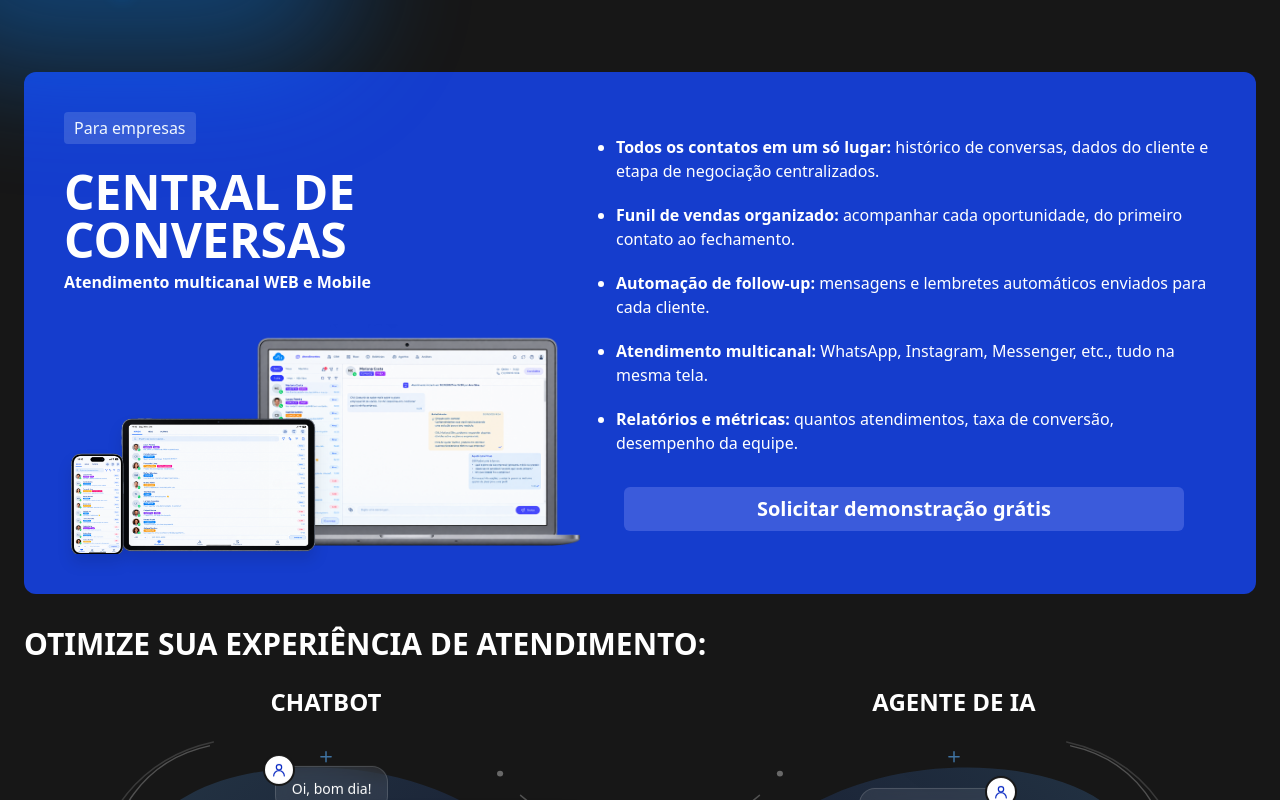
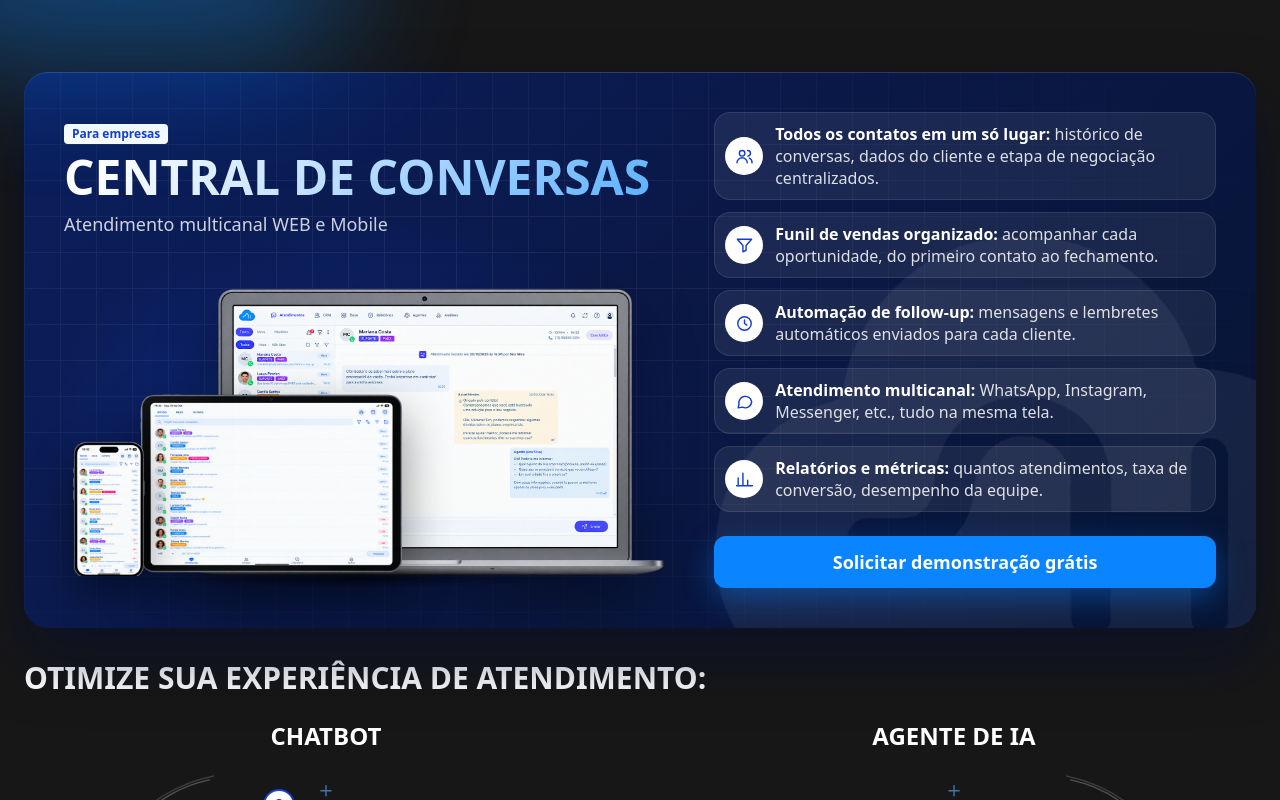
Before and after one commit to ddcalebe/htech-v2, a React (Vite) app: page / in a window 1280 px wide. Shown: the part 1240-2040 px from the top of the page. Built offline with nearby package versions, Linux system fonts and the light colour scheme.

Commit message:
feat: redesign corporative cards

```diff
--- a/src/components/cards/ProductCard.jsx
+++ b/src/components/cards/ProductCard.jsx
@@ -1,107 +1,202 @@
-import Button from "../ui/Button";
-import Badge from "../ui/Badge";
-import LogoLayer from "../ui/LogoLayer";
+import htechCloud from "../../assets/logo/htech-nuvem.png";
 
-// Cores de cada tema
-const themes = {
-  blue: {
-    card: "bg-[#153DCD] text-white",
-    logo: "bg-white/[0.07]",
-    badge: "blue",
-    button: "card",
-  },
-  gray: {
-    card: "bg-neutral-300 text-neutral-700",
-    logo: "bg-neutral-400/40",
-    badge: "gray",
-    button: "secondary",
-  },
+/**
+ * Card de produto (Central de Conversas, PABX...) da seção de Empresas.
+ *
+ * Card escuro (marinho → quase preto) para ficar em cima da seção azul de Empresas,
+ * com uma grade suave e a nuvem da HTech grande ao fundo (marca d'água).
+ * Esquerda: badge, título (com degradê), subtítulo e a imagem do produto com um brilho azul atrás.
+ * Direita: as características em blocos arredondados com o ícone num círculo branco, e o botão no final.
+ *
+ * Props:
+ *  - badge, title, subtitle, ctaLabel, ctaHref
+ *  - features: lista de { title, text, icon? }
+ *      title: parte em negrito (curta, ex.: "Todos os contatos")
+ *      text:  complemento curto (ex.: "em um só lugar")
+ *      icon:  "users" | "funnel" | "clock" | "chat" | "chart" | "phone" | "menu" | "record"
+ *  - image | laptopImage + tabletImage + phoneImage
+ *  - className
+ */
+
+const icons = {
+  users: (
+    <>
+      <circle cx="9" cy="8" r="3.5" />
+      <path d="M2.5 20a6.5 6.5 0 0 1 13 0" />
+      <path d="M16 4.5a3.5 3.5 0 0 1 0 7M18 14a6 6 0 0 1 3.5 6" />
+    </>
+  ),
+  funnel: <path d="M3 4h18l-7 8v6l-4 2v-8Z" />,
+  clock: (
+    <>
+      <circle cx="12" cy="12" r="8.5" />
+      <path d="M12 7.5V12l3 2" />
+    </>
+  ),
+  chat: <path d="M21 12a8 8 0 0 1-11.6 7.1L4 20l1-4.6A8 8 0 1 1 21 12Z" />,
+  chart: <path d="M4 20V10M10 20V4M16 20v-7M22 20H2" />,
+  phone: (
+    <path d="M5 4h4l2 5-2.5 1.5a11 11 0 0 0 5 5L15 13l5 2v4a2 2 0 0 1-2 2A16 16 0 0 1 3 6a2 2 0 0 1 2-2Z" />
+  ),
+  menu: <path d="M4 6h16M4 12h16M4 18h10" />,
+  record: (
+    <>
+      <circle cx="12" cy="12" r="8.5" />
+      <circle cx="12" cy="12" r="3.5" />
+    </>
+  ),
 };
 
-/** Card largo de produto (CRM, PABX, App de Gestão...). */
+// Ícone padrão de cada característica, pela posição (se a característica não tiver `icon`)
+const defaultIcons = ["users", "funnel", "clock", "chat", "chart"];
+
+function Icon({ name }) {
+  return (
+    <svg
+      viewBox="0 0 24 24"
+      className="h-[19px] w-[19px]"
+      fill="none"
+      stroke="currentColor"
+      strokeWidth="1.8"
+      strokeLinecap="round"
+      strokeLinejoin="round"
+      aria-hidden="true"
+    >
+      {icons[name] ?? icons.chat}
+    </svg>
+  );
+}
+
 export default function ProductCard({
-  theme = "blue",
   badge,
-  badgeIcon,
   title,
   subtitle,
   features = [],
   ctaLabel,
-  ctaHref = "#",
+  ctaHref = "#contato",
   image,
   laptopImage,
   tabletImage,
   phoneImage,
   className = "",
 }) {
-  const t = themes[theme] ?? themes.blue;
+  const hasMockup = laptopImage || tabletImage || phoneImage;
 
   return (
-    <article data-logo-card className={`relative overflow-hidden rounded-xl p-6 md:p-10 ${t.card} ${className}`}>
-      <LogoLayer className={t.logo} />
+    <article
+      className={`relative isolate grid items-center gap-10 overflow-hidden rounded-3xl p-6 text-white shadow-[0_30px_60px_rgba(4,12,50,0.5),inset_0_1px_0_rgba(255,255,255,0.12)] md:p-10 lg:grid-cols-[1.2fr_1fr] lg:gap-12 ${className}`}
+      style={{ background: "linear-gradient(135deg, #0B1F5E 0%, #0a1846 50%, #071433 100%)" }}
+    >
+      {/* Grade suave, mais forte perto do título e sumindo nas bordas */}
+      <span
+        aria-hidden="true"
+        className="pointer-events-none absolute inset-0 -z-10 opacity-[0.08]"
+        style={{
+          backgroundImage:
+            "linear-gradient(to right, #fff 1px, transparent 1px), linear-gradient(to bottom, #fff 1px, transparent 1px)",
+          backgroundSize: "36px 36px",
+          WebkitMaskImage: "radial-gradient(80% 80% at 30% 40%, #000, transparent)",
+          maskImage: "radial-gradient(80% 80% at 30% 40%, #000, transparent)",
+        }}
+      />
 
-      <div className="relative grid gap-8 lg:grid-cols-[1fr_1.3fr] lg:gap-12">
-        <div className="flex flex-col">
-          {badge && (
-            <div>
-              <Badge variant={t.badge}>
-                {badgeIcon && <img src={badgeIcon} alt="" className="h-8 w-8" />}
-                {badge}
-              </Badge>
-            </div>
-          )}
-          <h3 className="mt-6 text-5xl font-semibold">{title}</h3>
-          {subtitle && (
-            <p className="mt-2 whitespace-pre-line font-semibold leading-tight">{subtitle}</p>
-          )}
+      {/* Marca d'água: nuvem da HTech grande no canto de baixo */}
+      <img
+        src={htechCloud}
+        alt=""
+        aria-hidden="true"
+        className="pointer-events-none absolute -bottom-[18%] -right-[8%] -z-10 w-[52%] opacity-[0.06] brightness-0 invert"
+      />
 
-          {/* Imagem única (ex.: PABX) */}
-          {image && !laptopImage && (
-            <img src={image} alt="" className="mt-8 hidden w-full max-w-md object-contain sm:block" />
-          )}
+      {/* Esquerda: badge, título, subtítulo e imagem */}
+      <div className="relative flex min-w-0 flex-col">
+        {badge && (
+          <span className="self-start rounded bg-white px-2 py-0.5 text-xs font-semibold text-corp">{badge}</span>
+        )}
+        <h3 className="mt-2 font-display text-4xl font-semibold uppercase leading-[1.05] md:text-5xl">
+          <span className="bg-[linear-gradient(135deg,#ffffff_10%,#5AB0FF)] bg-clip-text pb-1 text-transparent">
+            {title}
+          </span>
+        </h3>
+        {subtitle && <p className="mt-2 text-lg text-white/80">{subtitle}</p>}
 
-          {/* Mockup em fileira: celular (frente) → tablet (meio) → notebook (atrás) */}
-          {laptopImage && (
-            <div className="relative mt-8 hidden w-full max-w-md pb-2 sm:block">
-              <img src={laptopImage} alt="" className="relative z-0 ml-auto w-[78%] translate-x-[20%] object-contain" />
+        {/* Imagem com brilho atrás e sombra embaixo, para parecer flutuando */}
+        <div className="relative mt-8">
+          <span
+            aria-hidden="true"
+            className="pointer-events-none absolute left-1/2 top-1/2 aspect-[1.6] w-[110%] -translate-x-1/2 -translate-y-1/2 rounded-full bg-[radial-gradient(closest-side,rgba(10,132,255,0.55),rgba(21,61,205,0.2)_55%,transparent)]"
+          />
 
+          {hasMockup ? (
+            <div className="relative">
+              {laptopImage && (
+                <img
+                  src={laptopImage}
+                  alt=""
+                  className="relative z-0 ml-auto w-[80%] drop-shadow-[0_24px_30px_rgba(0,0,0,0.45)]"
+                />
+              )}
               {tabletImage && (
                 <img
                   src={tabletImage}
                   alt=""
-                  className="absolute bottom-0 left-[12%] z-10 w-[45%] object-contain drop-shadow-xl"
+                  className="absolute bottom-0 left-[12%] z-10 w-[45%] drop-shadow-[0_20px_24px_rgba(0,0,0,0.45)]"
                 />
               )}
-
               {phoneImage && (
                 <img
                   src={phoneImage}
                   alt=""
-                  className="absolute bottom-0 left-0 z-20 w-[15%] object-contain drop-shadow-xl"
+                  className="absolute bottom-0 left-0 z-20 w-[15%] drop-shadow-[0_16px_20px_rgba(0,0,0,0.45)]"
                 />
               )}
             </div>
+          ) : (
+            image && (
+              <img
+                src={image}
+                alt=""
+                className="relative mx-auto w-full max-w-xl drop-shadow-[0_24px_30px_rgba(0,0,0,0.45)]"
+              />
+            )
           )}
+
+          <span
+            aria-hidden="true"
+            className="pointer-events-none absolute -bottom-3 left-[15%] right-[15%] h-5 rounded-full bg-[radial-gradient(closest-side,rgba(0,0,0,0.5),transparent)]"
+          />
         </div>
+      </div>
 
-        {/* Direita: recursos + botão */}
-        <div className="flex flex-col self-center">
-          <ul className="list-disc space-y-5 pl-6">
-            {features.map((f) => (
-              <li key={f.title}>
-                <strong>{f.title}</strong> {f.text}
+      {/* Direita: blocos e botão */}
+      <div className="relative z-10 flex min-w-0 flex-col">
+        {features.length > 0 && (
+          <ul className="grid gap-3">
+            {features.map((f, i) => (
+              <li
+                key={f.title}
+                className="flex items-center gap-3 rounded-2xl border border-white/10 bg-white/[0.07] py-2.5 pl-2.5 pr-4 leading-snug"
+              >
+                <span className="grid h-[38px] w-[38px] shrink-0 place-items-center rounded-full bg-white text-corp">
+                  <Icon name={f.icon ?? defaultIcons[i % defaultIcons.length]} />
+                </span>
+                <span>
+                  <b className="font-bold">{f.title}</b>
+                  {f.text && <span className="text-white/85"> {f.text}</span>}
+                </span>
               </li>
             ))}
           </ul>
+        )}
 
-          {ctaLabel && (
-            <div className="mt-8 px-8">
-              <Button href={ctaHref} variant={t.button} size="md" className="w-full">
-                {ctaLabel}
-              </Button>
-            </div>
-          )}
-        </div>
+        {ctaLabel && (
+          <a
+            href={ctaHref}
+            className="mt-6 block rounded-xl bg-[#0A84FF] px-6 py-3 text-center text-lg font-semibold text-white shadow-[0_10px_30px_rgba(10,132,255,0.4)] transition-colors hover:bg-[#0670D9]"
+          >
+            {ctaLabel}
+          </a>
+        )}
       </div>
     </article>
   );
--- a/src/components/ui/ChatShowcase.jsx
+++ b/src/components/ui/ChatShowcase.jsx
@@ -177,7 +177,7 @@ function Bubble({ from, text, audio, options, quote, icon, index, flip }) {
         className={`rounded-2xl px-4 py-3 text-sm leading-snug text-white ${
           isUser
             ? "border border-white/15 bg-white/[0.08] backdrop-blur-sm"
-            : "bg-[#0B2BC4] shadow-[0_0_30px_rgba(11,43,196,0.55)]"
+            : "bg-[#0B1F5E] shadow-[0_10px_28px_rgba(4,12,50,0.45)]"
         } ${iconRight ? "rounded-tr-md" : "rounded-tl-md"}`}
       >
         {/* Mensagem respondida (citação, como no WhatsApp) */}
@@ -225,7 +225,7 @@ function Bubble({ from, text, audio, options, quote, icon, index, flip }) {
 
       {/* Ícone redondo no canto (pessoa para o cliente, ícone do item para a resposta) */}
       <span
-        className={`absolute -top-3 grid h-8 w-8 place-items-center rounded-full border-2 border-[#171717] ${
+        className={`absolute -top-3 grid h-8 w-8 place-items-center rounded-full border-2 border-corp ${
           isUser ? "bg-white text-[#0B2BC4]" : "bg-[#5AB0FF] text-[#0B1F5E]"
         } ${iconRight ? "-right-3" : "-left-3"}`}
       >
```
